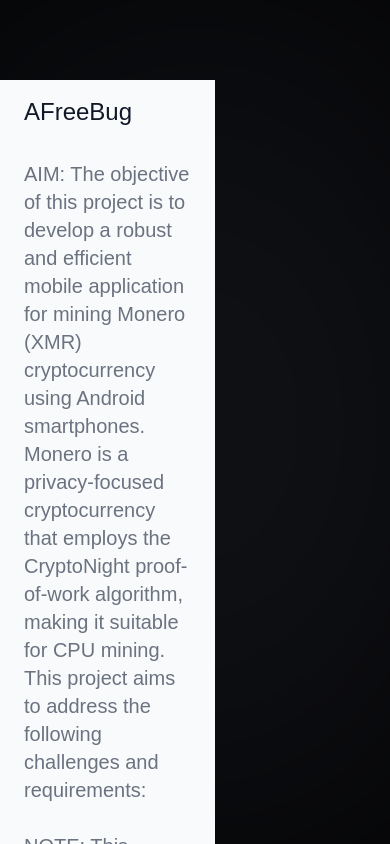
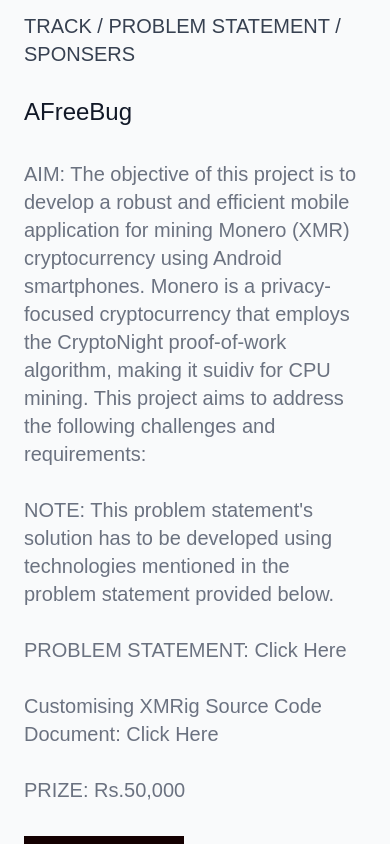
Before and after one commit to nawed2611/hackwithmait, a React (Vite) app: page /sptable in a window 390 px wide. Shown: the top 844 px of the page. Built offline with nearby package versions, Linux system fonts and the light colour scheme; a web font is replaced by a local one; what tw-elements would draw is missing.

Commit message:
responsive table

```diff
--- a/src/pages/sponser_table.jsx
+++ b/src/pages/sponser_table.jsx
@@ -2,124 +2,29 @@
 import Prism from '../assets/Sponsors/Prism.png'
 import Tezos from '../assets/Sponsors/Tezos.png'
 import Monkhood from '../assets/Sponsors/Monkhood.jpeg'
-const sptable = () => {
-    // const spItems = {
-    //     1: {
-    //         spHeader: "AFreeBug",
-    //         spContent: (<></>AIM:
-    //         The objective of this project is to develop a robust and efficient mobile application for mining Monero (XMR) cryptocurrency using Android smartphones. Monero is a privacy-focused cryptocurrency that employs the CryptoNight proof-of-work algorithm, making it suitable for CPU mining. This project aims to address the following challenges and requirements:
+import { useEffect, useState } from 'react'
+const spdiv = () => {
+  const [windowWidth, setWindowWidth] = useState(window.innerWidth);
+  useEffect(() => {
+    // Add event listener to update windowWidth when the window size changes
+    const handleResize = () => {
+      setWindowWidth(window.innerWidth);
+    };
 
-    //         NOTE: This problem statement's solution has to be developed using technologies mentioned in the problem statement provided below.
+    window.addEventListener('resize', handleResize);
 
-    //         PROBLEM STATEMENT:
-    //         https://docs.google.com/document/d/1qo4G6sRPL0SQ2PIDpVYTx1SowAM-3aDXYdwLvKeVKAk/edit?usp=sharing
+    // Clean up the event listener when the component unmounts
+    return () => {
+      window.removeEventListener('resize', handleResize);
+    };
+  }, []);
 
-    //         Customising XMRig Source Code Document:
-    //         https://drive.google.com/file/d/1E6Zuu5nQiMgdsVu8qbuiVt2xqJXMqtoh/view?usp=sharing
-
-    //         PRIZE: Rs.50,000`),
-    //         spImageUrl: Afree
-    //     },
-    //     2: {
-    //         spHeader: "Prismberry",
-    //         spContent: `The problem statement revolves around cloud cost visualization and optimization, specifically focusing on Amazon Web Services (AWS) Elastic Compute Cloud (EC2) and Relational Database Service (RDS). Here's a detailed problem statement:
-
-    //         Problem Statement: OptiCloud - AWS Cost Optimization
-
-    //         Description:
-    //                 OptiCloud is a cloud cost optimization tool designed to help organizations monitor and manage their AWS spending efficiently. The challenge is to develop a solution that visualizes costs for each EC2 instance and RDS database, provides cost recommendations using AI/ML algorithms, and implements cost attribution and tagging.
-
-    //         Key Tasks:
-    //         1. Cost Visualization:
-    //            - Create a user-friendly dashboard to display real-time and historical cost data for EC2 instances and RDS databases.
-    //            - Use charts and graphs to illustrate cost trends and variations.
-
-    //         2. Cost Attribution and Tagging:
-    //            - Implement a system for tagging EC2 instances and RDS databases with metadata, allowing users to attribute costs accurately to departments or projects.
-
-    //         3. AI/ML Cost Optimization:
-    //            - Develop AI/ML algorithms that analyze usage patterns and provide cost optimization recommendations for EC2 and RDS resources.
-    //            - Recommendations could include resizing instances, adjusting database configurations, or suggesting reserved instances.
-
-    //         Additional Information:
-    //             - Participants are encouraged to consider scalability, data security, and user experience in their solution.
-    //             - The solution can be web-based or platform-agnostic, depending on participants' preferences.`,
-    //         spImageUrl: Prism
-    //     },
-    //     3: {
-    //         spHeader: "Monkhood",
-    //         spContent: `Real-time Database Update Notification in Android Application using Socket.IO with Local Server Database
-
-    //         In this task, you are required to create an Android application using Kotlin, which maintains a real-time connection with a locally hosted MongoDB database. The application should display a list of names fetched from the database and update in real-time as names are added to or modified in the database.
-
-    //         Requirements:
-    //         * Develop an Android application in Kotlin.
-    //         * The application should have a user interface displaying a list of names.
-    //         * The list of names should update in real-time as changes occur in the connected MongoDB database.
-    //         * Use MongoDB as the database for storing names.
-    //         * The database should be hosted on a local server.
-    //         * Implement Socket.IO to establish and maintain a real-time connection between the Android application and the MongoDB database.
-    //         * Changes made to the database (addition or modification of names) should instantly reflect in the Android
-    //         applications displayed list.
-    //         * Design and implement an API that allows adding names to the MongoDB database. * Test adding names to the database using an API testing tool like Postman.
-
-    //         Workflow:
-    //         1. Set up a MongoDB database on a local server and populate it with an initial list of names. 2. Develop an API that can add names to the MongoDB database.
-    //         3. Develop an Android application in Kotlin.
-    //         - The app should connect to the MongoDB database using Socket.IO.
-    //         - Display the list of names from the database on the user interface. 4. Test the real-time update feature.
-    //         - Use Postman (or a similar tool) to send a request to the API to add a new name to the database. - Observe that the name is instantly added to the list in the Android applications user interface.
-
-    //         Deliverables:
-    //         * Source code for the Android application (written in Kotlin).
-    //         * Source code for the API (any suitable backend technology can be used).
-    //         * Documentation including setup instructions, API endpoints, and application usage guide.
-    //         * A demonstration video or detailed screenshots showing the real-time update feature in action.
-    //         Evaluation:
-    //         - The Android application should successfully display and update the list of names in real-time.
-    //         - The application and API code should be clean, well-commented, and follow best practices for software development.
-    //         - The documentation should be clear and comprehensive, allowing anyone to set up and use the application and API.
-    //         - Successful demonstration of the real-time update feature, showing that changes to the database instantly reflect in the Android applications UI.
-
-    //         This task will help you gain practical knowledge in real-time application development, working with Socket.IO, Kotlin for Android development, MongoDB for database management, and API development and testing, all within a local server environment.
-
-    //         Problem Statement Document:
-    //         https://drive.google.com/file/d/1KvFKLt7iKoVOpHYTuUa1pMNbMfiBHAH8/view?usp=sharing`,
-    //         spImageUrl: Monkhood
-    //     },
-    //     4: {
-    //         spHeader: "Tezos",
-    //         spContent: `Welcome to the Hack with MAIT 4.0 Sponsored Blockchain Track, proudly presented by Tezos! Get ready to unleash your creativity, innovation, and coding prowess as you dive into the exciting world of blockchain technology. With a total prize pool of $500, this is your chance to shine and make a lasting impact.
-
-    //         Track Details:
-    //         Company Sponsor: Tezos
-    //         Total Prize Pool: $500
-
-    //         Prizes:
-    //         First Place: $150
-    //         Second Place: $100
-    //         Third Place: $50
-
-    //         But that's not all! We appreciate your hard work and dedication. Even if you don't make it to the top 3, you can still win:
-    //         Remaining Participants: Share a pool of $200 (maximum $40 per project)
-
-    //         NOTE: The projects will be judged on the basis of idea, uniqueness, implementation, presentation, demo.
-
-    //         Project Requirements:
-    //         Your project must be developed using the Tezos platform. Tezos is a cutting-edge blockchain platform known for its innovation and flexibility, so let your imagination run wild!
-    //         The ideas and implementations should be unique and shall not be copy of any already existing project available online for becoming eligible for the Track Prizes.
-
-    //         Why Tezos?
-    //         Tezos is a powerful, self-amending blockchain platform that allows you to build decentralized applications (DApps) and smart contracts with ease. Its unique governance mechanism and focus on security make it an ideal choice for blockchain enthusiasts and developers looking to create innovative solutions`,
-    //         spImageUrl: Tezos
-    //     },
-    // }
   const spItems = {
     1: {
       spHeader: "AFreeBug",
       spContent:
         <>
-              AIM: The objective of this project is to develop a robust and efficient mobile application for mining Monero (XMR) cryptocurrency using Android smartphones. Monero is a privacy-focused cryptocurrency that employs the CryptoNight proof-of-work algorithm, making it suitable for CPU mining. This project aims to address the following challenges and requirements:
+          AIM: The objective of this project is to develop a robust and efficient mobile application for mining Monero (XMR) cryptocurrency using Android smartphones. Monero is a privacy-focused cryptocurrency that employs the CryptoNight proof-of-work algorithm, making it suidiv for CPU mining. This project aims to address the following challenges and requirements:
           <br />
           <br />
           NOTE: This problem statement's solution has to be developed using technologies mentioned in the problem statement provided below.
@@ -146,17 +51,17 @@
           <br />
           <br />
           Description:
-              OptiCloud is a cloud cost optimization tool designed to help organizations monitor and manage their AWS spending efficiently. The challenge is to develop a solution that visualizes costs for each EC2 instance and RDS database, provides cost recommendations using AI/ML algorithms, and implements cost attribution and tagging.
+          OptiCloud is a cloud cost optimization tool designed to help organizations monitor and manage their AWS spending efficiently. The challenge is to develop a solution that visualizes costs for each EC2 instance and RDS database, provides cost recommendations using AI/ML algorithms, and implements cost atdivibution and tagging.
           <br />
           <br />
           Key Tasks:
           1. Cost Visualization:
           - Create a user-friendly dashboard to display real-time and historical cost data for EC2 instances and RDS databases.
-              - Use charts and graphs to illustrate cost trends and variations.
+          - Use charts and graphs to illusdivate cost divends and variations.
           <br />
           <br />
-              2. Cost Attribution and Tagging:
-              - Implement a system for tagging EC2 instances and RDS databases with metadata, allowing users to attribute costs accurately to departments or projects.
+          2. Cost Atdivibution and Tagging:
+          - Implement a system for tagging EC2 instances and RDS databases with metadata, allowing users to atdivibute costs accurately to departments or projects.
           <br />
           <br />
           3. AI/ML Cost Optimization:
@@ -206,16 +111,16 @@
           <br />
           Deliverables:
           * Source code for the Android application (written in Kotlin).
-                * Source code for the API (any suitable backend technology can be used).
-                * Documentation including setup instructions, API endpoints, and application usage guide.
-                * A demonstration video or detailed screenshots showing the real-time update feature in action.
+          * Source code for the API (any suidiv backend technology can be used).
+          * Documentation including setup insdivuctions, API endpoints, and application usage guide.
+          * A demonsdivation video or detailed screenshots showing the real-time update feature in action.
           <br />
           <br />
           Evaluation:
           - The Android application should successfully display and update the list of names in real-time.
           - The application and API code should be clean, well-commented, and follow best practices for software development.
           - The documentation should be clear and comprehensive, allowing anyone to set up and use the application and API.
-                - Successful demonstration of the real-time update feature, showing that changes to the database instantly reflect in the Android applications UI.
+          - Successful demonsdivation of the real-time update feature, showing that changes to the database instantly reflect in the Android applications UI.
           <br />
           <br />
           This task will help you gain practical knowledge in real-time application development, working with Socket.IO, Kotlin for Android development, MongoDB for database management, and API development and testing, all within a local server environment.
@@ -231,10 +136,10 @@
       spHeader: "Tezos",
       spContent: (
         <>
-              Welcome to the Hack with MAIT 4.0 Sponsored Blockchain Track, proudly presented by Tezos! Get ready to unleash your creativity, innovation, and coding prowess as you dive into the exciting world of blockchain technology. With a total prize pool of $500, this is your chance to shine and make a lasting impact.
+          Welcome to the Hack with MAIT 4.0 Sponsored Blockchain divack, proudly presented by Tezos! Get ready to unleash your creativity, innovation, and coding prowess as you dive into the exciting world of blockchain technology. With a total prize pool of $500, this is your chance to shine and make a lasting impact.
           <br />
           <br />
-              Track Details:
+          divack Details:
           Company Sponsor: Tezos
           Total Prize Pool: $500
           <br />
@@ -253,12 +158,42 @@
         </>
       ),
       spImageUrl: Tezos
-        },}
+    },
+  }
   return (
     <>
       <div className='radial-bg-2 w-[98vw] h-screen absolute'></div>
-    <div class="relative overflow-x-auto shadow-md sm:rounded-lg ">
-    <table class="w-full text-sm text-left text-gray-500 dark:text-gray-400 my-5 max-md:my-0">
+
+      <div class="relative shadow-md sm:rounded-lg ">
+        {windowWidth < 500 ?
+          (<div class="text-sm text-left text-gray-500 dark:text-gray-400">
+            <div class="text-xs text-gray-700 uppercase bg-gray-50 dark:bg-gray-700 dark:text-gray-400  ">
+              <div className='flex justify-between bg-gray-50 dark:bg-gray-800 '>
+                <div scope="col" class="px-6 py-3 text-xl">
+                  Track / Problem Statement / Sponsers
+                </div>
+
+              </div>
+            </div>
+            {
+              Object.keys(spItems).map((id) => (
+                <div class="border-b bg-gray-50 dark:bg-gray-800 dark:border-gray-700 flex flex-col ">
+                  <div class="px-6 py-4 font-medium text-gray-900 dark:text-white text-2xl ">
+                    {spItems[id].spHeader}
+                  </div>
+                  <div className='flex flex-col'>
+                    <div class="px-6 py-4 text-xl">
+                      {spItems[id].spContent}
+                    </div>
+                  </div>
+                  <div class="px-6 py-4 text-xl">
+                    <img src={spItems[id].spImageUrl} className='w-40' />
+                  </div>
+                </div>
+              ))
+            }
+          </div>) :
+          (<table class="w-full text-sm text-left text-gray-500 dark:text-gray-400 my-5 max-md:my-0">
             <thead class="text-xs text-gray-700 uppercase bg-gray-50 dark:bg-gray-700 dark:text-gray-400 max-md:invisible">
               <tr>
                 <th scope="col" class="px-6 py-3 text-xl">
@@ -287,10 +222,10 @@
                 </tr>
               ))
             }
-            </table>
+          </table>)}
       </div>
 
     </>
   )
 }
-export default sptable
+export default spdiv
```
Lines whose indentation alone changed are shown as unchanged.
